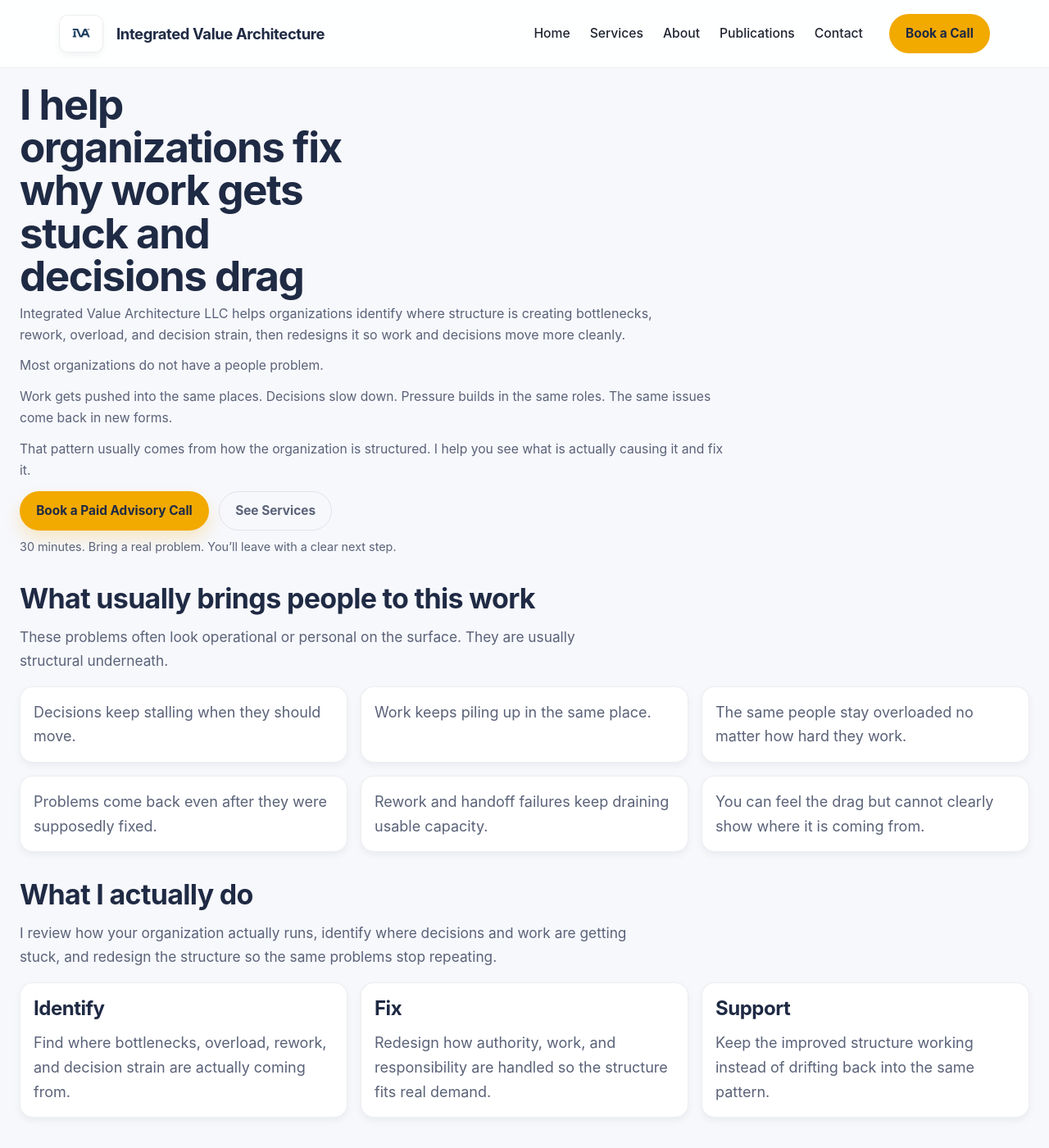
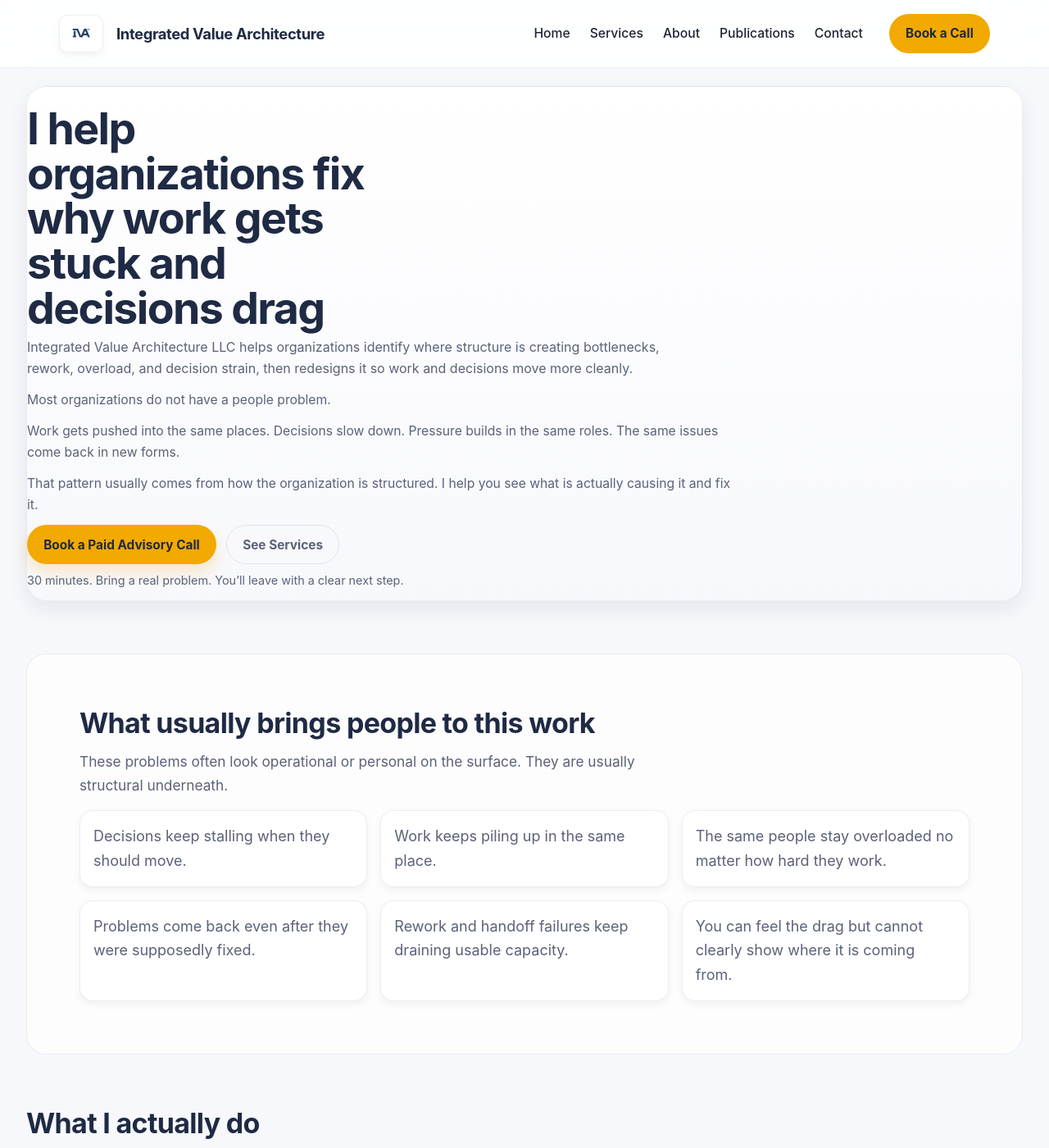
Before and after one commit to efost7873/integratedvaluearchitecture.com, a Jekyll site: the page built from index.html, in a window 1280 px wide and 1400 px high. Shown: the whole window at 82% size. Built offline with Jekyll 4.4.1, drawn with Linux system fonts in a browser that asks for light colours.

Commit message:
Update _homepage.scss

```diff
--- a/_sass/_homepage.scss
+++ b/_sass/_homepage.scss
@@ -13,18 +13,18 @@
 .iva-page main {
   max-width: 1320px;
   margin: 0 auto;
-  padding: 18px $space-5 $space-8;
+  padding: 22px 32px 64px;
 }
 
 @media (max-width: 980px) {
   .iva-page main {
-    padding: 14px $space-4 $space-7;
+    padding: 18px 24px 56px;
   }
 }
 
 @media (max-width: 800px) {
   .iva-page main {
-    padding: 12px $space-4 $space-6;
+    padding: 14px 18px 48px;
   }
 }
 
@@ -32,7 +32,7 @@
    SECTION FLOW
 ============================================ */
 
-.iva-page section {
+.iva-page section:not(.iva-band-strong):not(.iva-band-soft):not(.iva-cta-section) {
   margin: 0;
   padding: 0;
   background: transparent;
@@ -49,10 +49,9 @@
 ============================================ */
 
 #homepage-hero {
-  padding: 0;
+  padding: $space-5 0 0;
 }
 
-/* make hero use more of the page width */
 #homepage-hero .section-header,
 #homepage-hero > p,
 #homepage-hero .iva-btn-row,
@@ -65,7 +64,7 @@
 }
 
 #homepage-hero h1 {
-  font-size: clamp(2.1rem, 4vw, 3.2rem);
+  font-size: clamp(2.35rem, 4.4vw, 3.35rem);
   line-height: 1.02;
   letter-spacing: -0.03em;
   margin-bottom: $space-2;
@@ -74,7 +73,7 @@
 
 #homepage-hero .section-subtitle {
   font-size: 1rem;
-  line-height: 1.6;
+  line-height: 1.62;
   max-width: 780px;
 }
 
@@ -94,7 +93,7 @@
 }
 
 /* ============================================
-   SECTION HEADER
+   SECTION HEADERS
 ============================================ */
 
 .section-header {
@@ -106,7 +105,7 @@
 }
 
 /* ============================================
-   GRID SYSTEM
+   GRID
 ============================================ */
 
 .grid {
@@ -127,7 +126,7 @@
 }
 
 /* ============================================
-   CARD ADJUSTMENTS
+   CARDS
 ============================================ */
 
 .card {
@@ -140,6 +139,13 @@
 
 .iva-cta-section {
   text-align: left;
+  padding: $space-6;
+}
+
+@media (max-width: 800px) {
+  .iva-cta-section {
+    padding: $space-5;
+  }
 }
 
 /* ============================================
```
